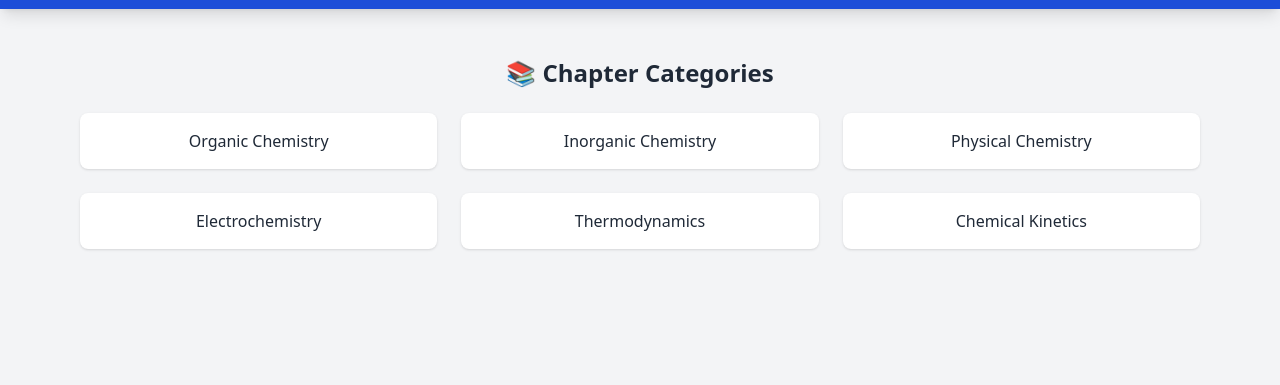
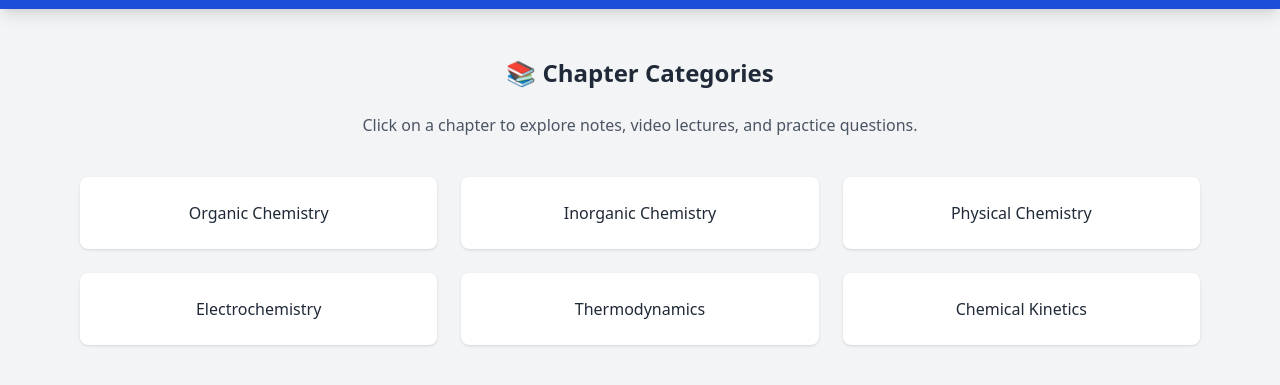
Before and after one commit to chandan773-h/Sublime-chemistry-, a plain HTML site: page chapters.html in a window 1280 px wide. Shown: the part 43-428 px from the top of the page. Drawn offline with nearby package versions, Linux system fonts and the light colour scheme.

Commit message:
Add files via upload

```diff
--- a/chapters.html
+++ b/chapters.html
@@ -3,11 +3,13 @@
 <head>
   <meta charset="UTF-8" />
   <meta name="viewport" content="width=device-width, initial-scale=1.0" />
-  <title>Chapters - Sublime Chemistry</title>
+  <title>Chapter List - Sublime Chemistry</title>
+  <meta name="description" content="Explore all chapters of Class 11 and 12 Chemistry categorized into Organic, Inorganic, Physical Chemistry and more.">
   <script src="https://cdn.tailwindcss.com"></script>
 </head>
 <body class="bg-gray-100 text-gray-800 font-sans">
 
+  <!-- Navbar -->
   <header class="bg-blue-700 text-white shadow-lg">
     <div class="max-w-7xl mx-auto flex justify-between items-center px-4 py-3">
       <h1 class="text-xl font-bold">Sublime Chemistry</h1>
@@ -17,13 +19,14 @@
 
   <section class="max-w-6xl mx-auto py-12 px-4">
     <h2 class="text-2xl font-bold mb-6 text-center">📚 Chapter Categories</h2>
-    <div class="grid grid-cols-2 md:grid-cols-3 gap-6 text-center">
-      <div class="bg-white p-4 rounded-lg shadow hover:shadow-lg">Organic Chemistry</div>
-      <div class="bg-white p-4 rounded-lg shadow hover:shadow-lg">Inorganic Chemistry</div>
-      <div class="bg-white p-4 rounded-lg shadow hover:shadow-lg">Physical Chemistry</div>
-      <div class="bg-white p-4 rounded-lg shadow hover:shadow-lg">Electrochemistry</div>
-      <div class="bg-white p-4 rounded-lg shadow hover:shadow-lg">Thermodynamics</div>
-      <div class="bg-white p-4 rounded-lg shadow hover:shadow-lg">Chemical Kinetics</div>
+    <p class="text-center text-gray-600 mb-10">Click on a chapter to explore notes, video lectures, and practice questions.</p>
+    <div class="grid grid-cols-1 sm:grid-cols-2 md:grid-cols-3 gap-6 text-center">
+      <a href="#" class="bg-white p-6 rounded-lg shadow hover:shadow-xl hover:bg-blue-50 transition">Organic Chemistry</a>
+      <a href="#" class="bg-white p-6 rounded-lg shadow hover:shadow-xl hover:bg-blue-50 transition">Inorganic Chemistry</a>
+      <a href="#" class="bg-white p-6 rounded-lg shadow hover:shadow-xl hover:bg-blue-50 transition">Physical Chemistry</a>
+      <a href="#" class="bg-white p-6 rounded-lg shadow hover:shadow-xl hover:bg-blue-50 transition">Electrochemistry</a>
+      <a href="#" class="bg-white p-6 rounded-lg shadow hover:shadow-xl hover:bg-blue-50 transition">Thermodynamics</a>
+      <a href="#" class="bg-white p-6 rounded-lg shadow hover:shadow-xl hover:bg-blue-50 transition">Chemical Kinetics</a>
     </div>
   </section>
 
```
Also changed, not shown: index.html (+5 -2 lines).
